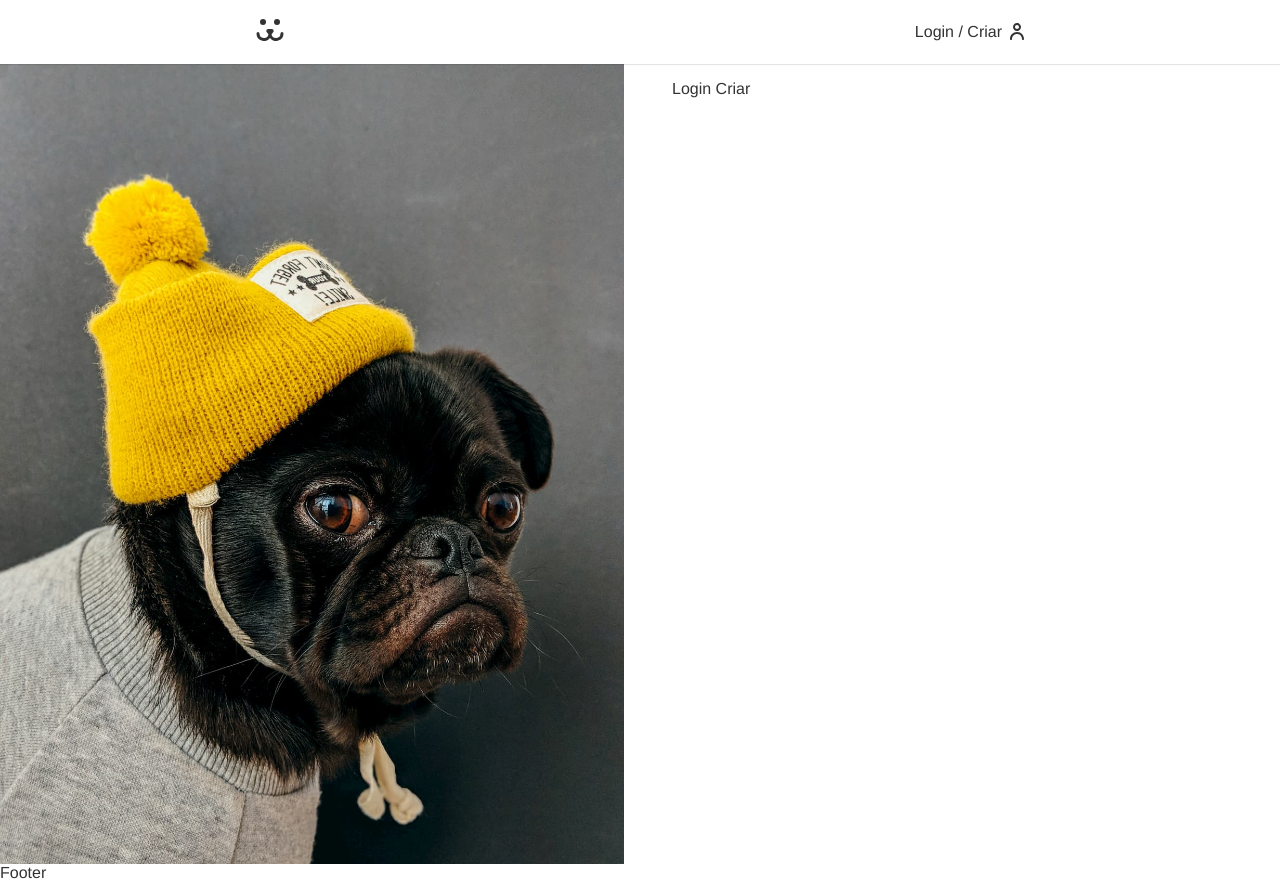
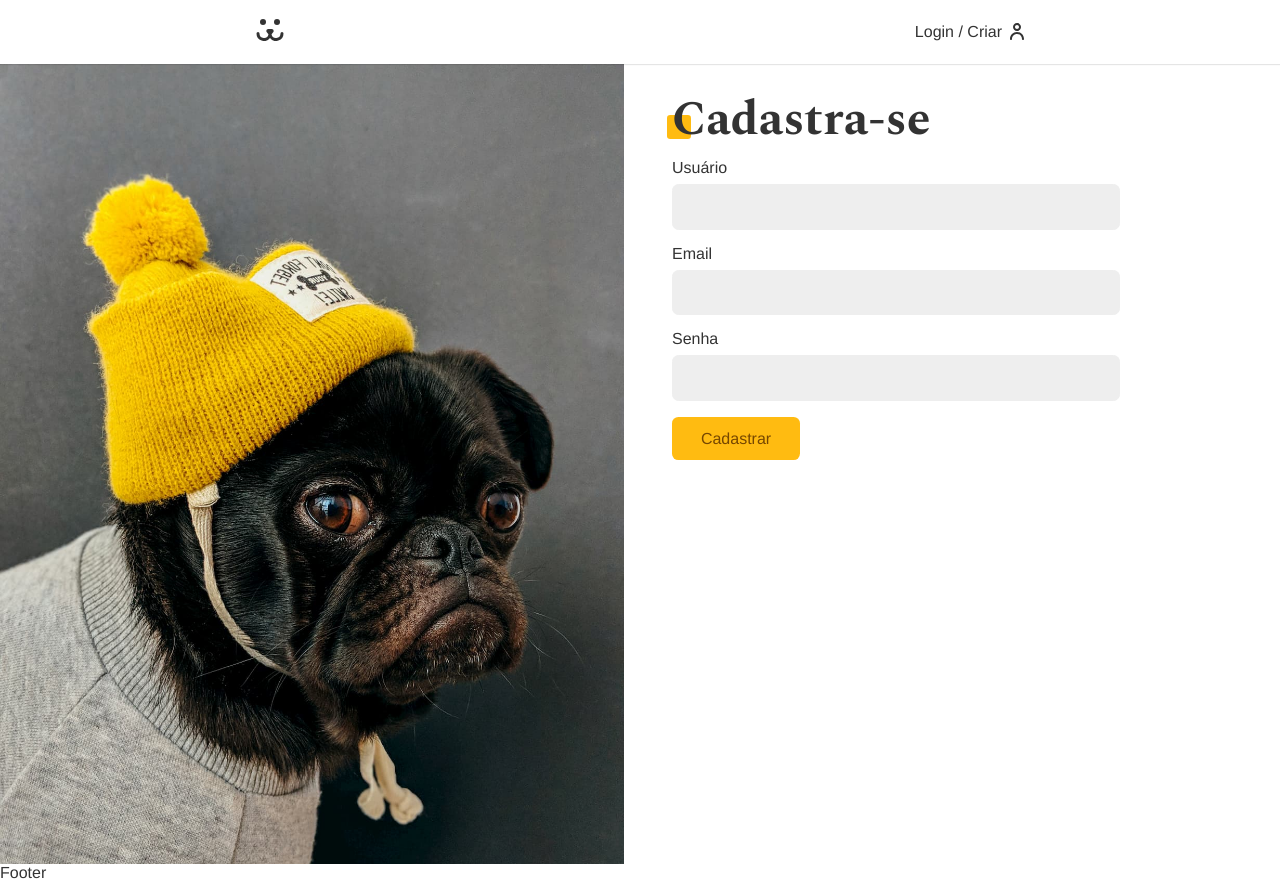
Before and after one commit to igorsantos97/dogs-react, a React (Create React App) app: page /login/criar in a window 1280 px wide. Built offline with nearby package versions, Linux system fonts and the light colour scheme.

Commit message:
Finalizar função useFetch

```diff
--- a/src/Components/Login/LoginCreate.js
+++ b/src/Components/Login/LoginCreate.js
@@ -1,7 +1,48 @@
 import React from 'react';
+import Input from '../Forms/Input';
+import Button from '../Forms/Button';
+import Error from '../Helper/Error';
+import useForm from '../../Hooks/useForm';
+import { USER_POST } from '../../api';
+import { UserContext } from '../../UserContext';
+import useFetch from '../../Hooks/useFetch';
 
 const LoginCreate = () => {
-  return <div>Login Criar</div>;
+  const username = useForm();
+  const email = useForm('email');
+  const password = useForm();
+
+  const { userLogin } = React.useContext(UserContext);
+  const { loading, error, request } = useFetch();
+
+  async function handleSubmit(event) {
+    event.preventDefault();
+
+    const { url, options } = USER_POST({
+      username: username.value,
+      email: email.value,
+      password: password.value,
+    });
+    const { response } = await request(url, options);
+    if (response.ok) userLogin(username.value, password.value);
+  }
+
+  return (
+    <section className="animaLeft">
+      <h1 className="title">Cadastra-se</h1>
+      <form onSubmit={handleSubmit}>
+        <Input label="Usuário" type="text" name="username" {...username} />
+        <Input label="Email" type="email" name="email" {...email} />
+        <Input label="Senha" type="password" name="password" {...password} />
+        {loading ? (
+          <Button disabled>Cadastrando...</Button>
+        ) : (
+          <Button>Cadastrar</Button>
+        )}
+        <Error error={error} />
+      </form>
+    </section>
+  );
 };
 
 export default LoginCreate;
--- /dev/null
+++ b/src/Hooks/useFetch.js
@@ -0,0 +1,35 @@
+import React from 'react';
+
+const useFetch = () => {
+  const [data, setData] = React.useState(null);
+  const [error, setError] = React.useState(null);
+  const [loading, setLoading] = React.useState(false);
+
+  const request = React.useCallback(async (url, options) => {
+    let response;
+    let json;
+    try {
+      setError(null);
+      setLoading(true);
+      response = await fetch(url, options);
+      json = await response.json();
+      if (response.ok === false) throw new Error(json.message);
+    } catch (err) {
+      json = null;
+      setError(err.message);
+    } finally {
+      setData(json);
+      setLoading(false);
+      return { response, json };
+    }
+  }, []);
+
+  return {
+    data,
+    loading,
+    error,
+    request,
+  };
+};
+
+export default useFetch;
--- a/src/api.js
+++ b/src/api.js
@@ -35,3 +35,16 @@
     },
   };
 }
+
+export function USER_POST(body) {
+  return {
+    url: API_URL + '/api/user',
+    options: {
+      method: 'POST',
+      headers: {
+        'Content-Type': 'application/json',
+      },
+      body: JSON.stringify(body),
+    },
+  };
+}
```
